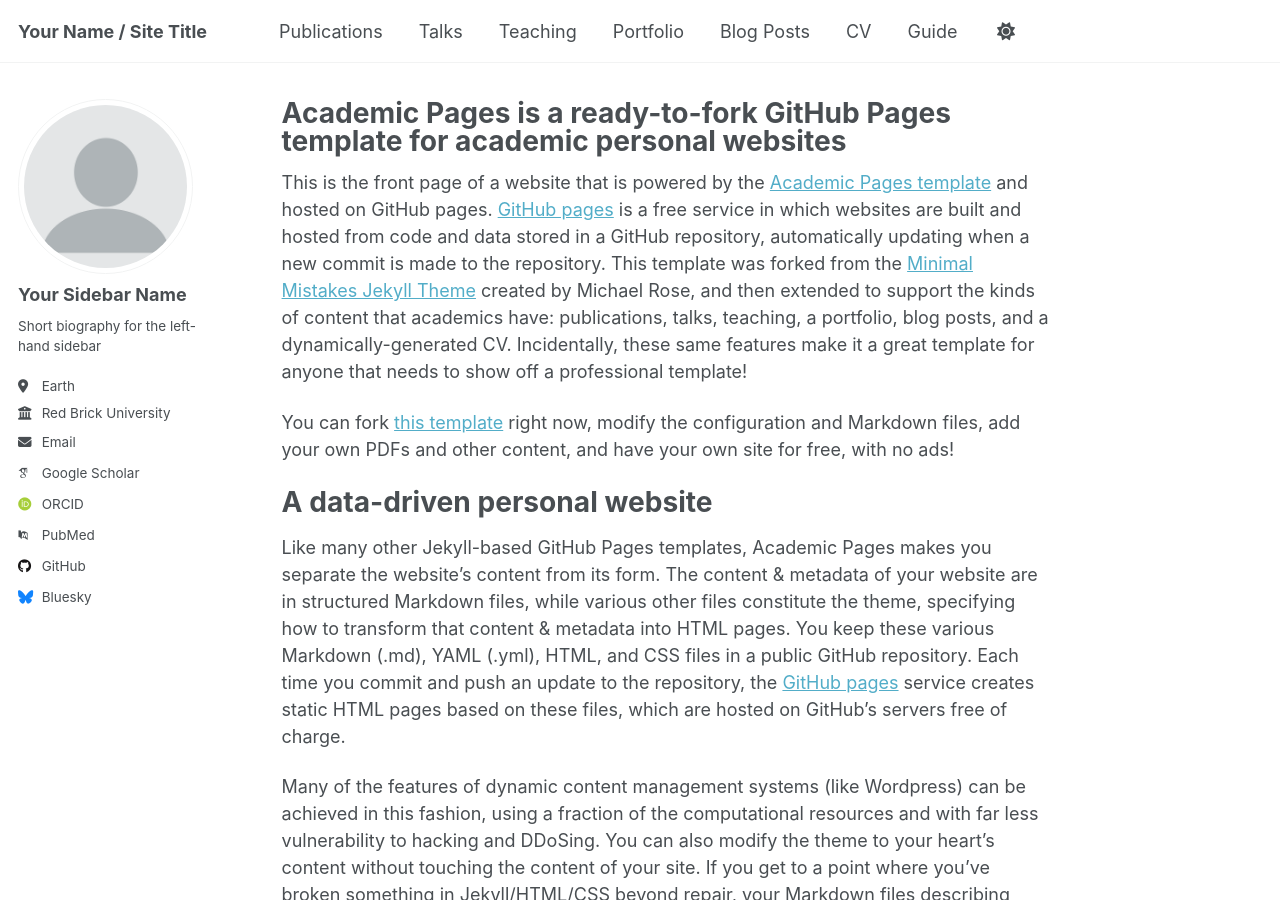
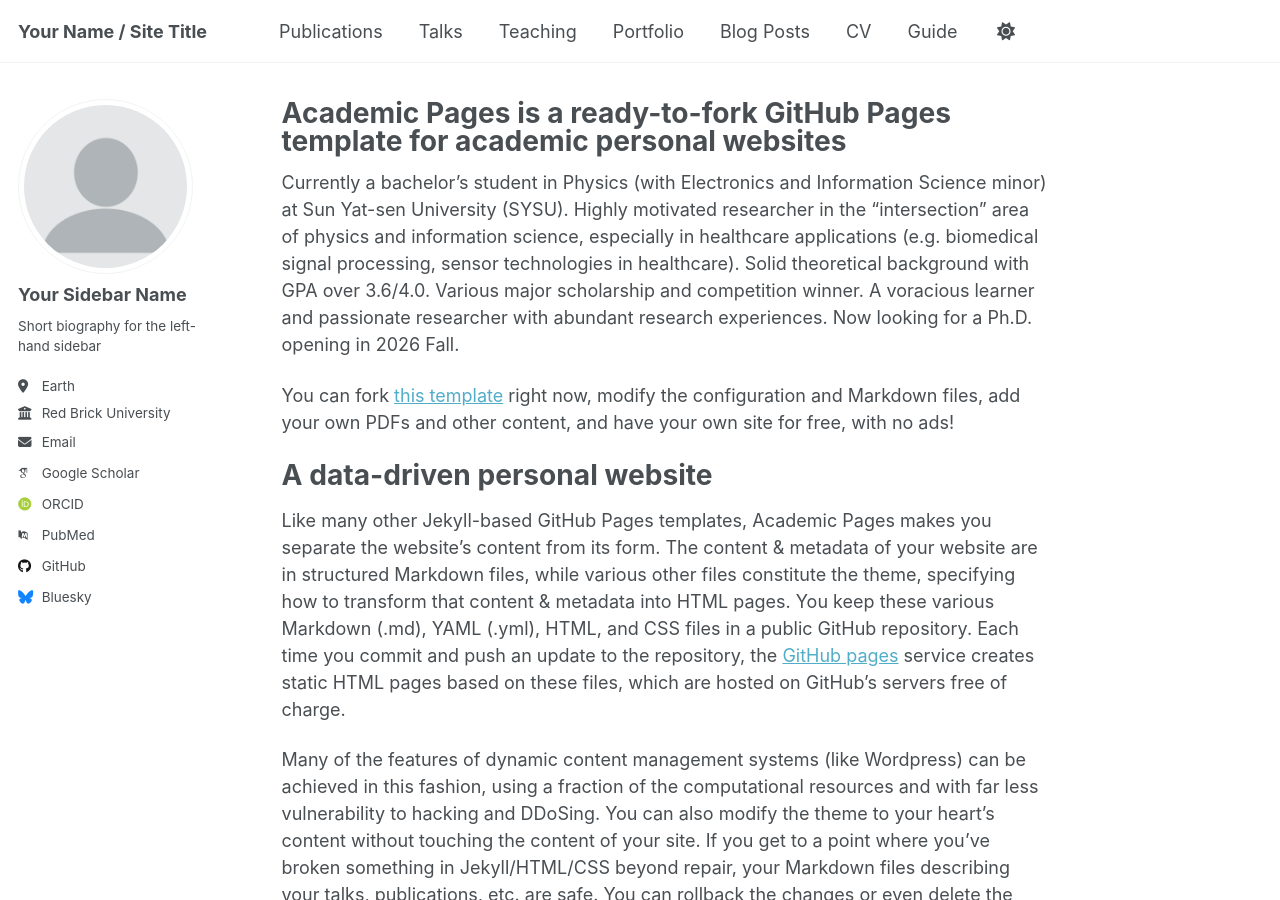
Before and after one commit to li-menglin/li-menglin.github.io, a Jekyll site: the page built from _pages/about.md, in a window 1280 px wide and 900 px high. Built offline with Jekyll 4.4.1, drawn with Linux system fonts in a browser that asks for light colours; some web fonts are replaced; a script that is not in the unit is left out.

Commit message:
Update about.md

```diff
--- a/_pages/about.md
+++ b/_pages/about.md
@@ -7,7 +7,7 @@ redirect_from:
   - /about.html
 ---
 
-This is the front page of a website that is powered by the [Academic Pages template](https://github.com/academicpages/academicpages.github.io) and hosted on GitHub pages. [GitHub pages](https://pages.github.com) is a free service in which websites are built and hosted from code and data stored in a GitHub repository, automatically updating when a new commit is made to the repository. This template was forked from the [Minimal Mistakes Jekyll Theme](https://mmistakes.github.io/minimal-mistakes/) created by Michael Rose, and then extended to support the kinds of content that academics have: publications, talks, teaching, a portfolio, blog posts, and a dynamically-generated CV. Incidentally, these same features make it a great template for anyone that needs to show off a professional template!
+Currently a bachelor’s student in Physics (with Electronics and Information Science minor) at Sun Yat-sen University (SYSU). Highly motivated researcher in the “intersection” area of physics and information science, especially in healthcare applications (e.g. biomedical signal processing, sensor technologies in healthcare). Solid theoretical background with GPA over 3.6/4.0. Various major scholarship and competition winner. A voracious learner and passionate researcher with abundant research experiences. Now looking for a Ph.D. opening in 2026 Fall.
 
  You can fork [this template](https://github.com/academicpages/academicpages.github.io) right now, modify the configuration and Markdown files, add your own PDFs and other content, and have your own site for free, with no ads!
 
```
